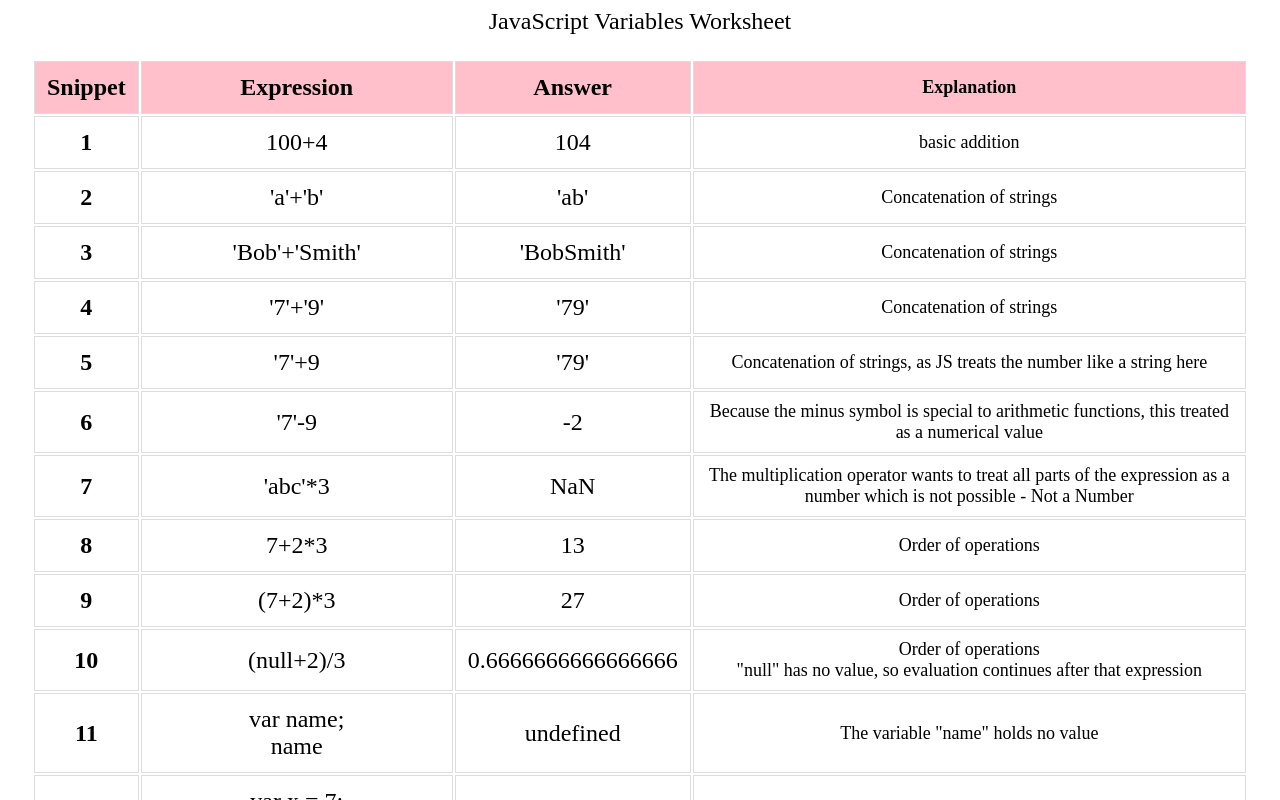
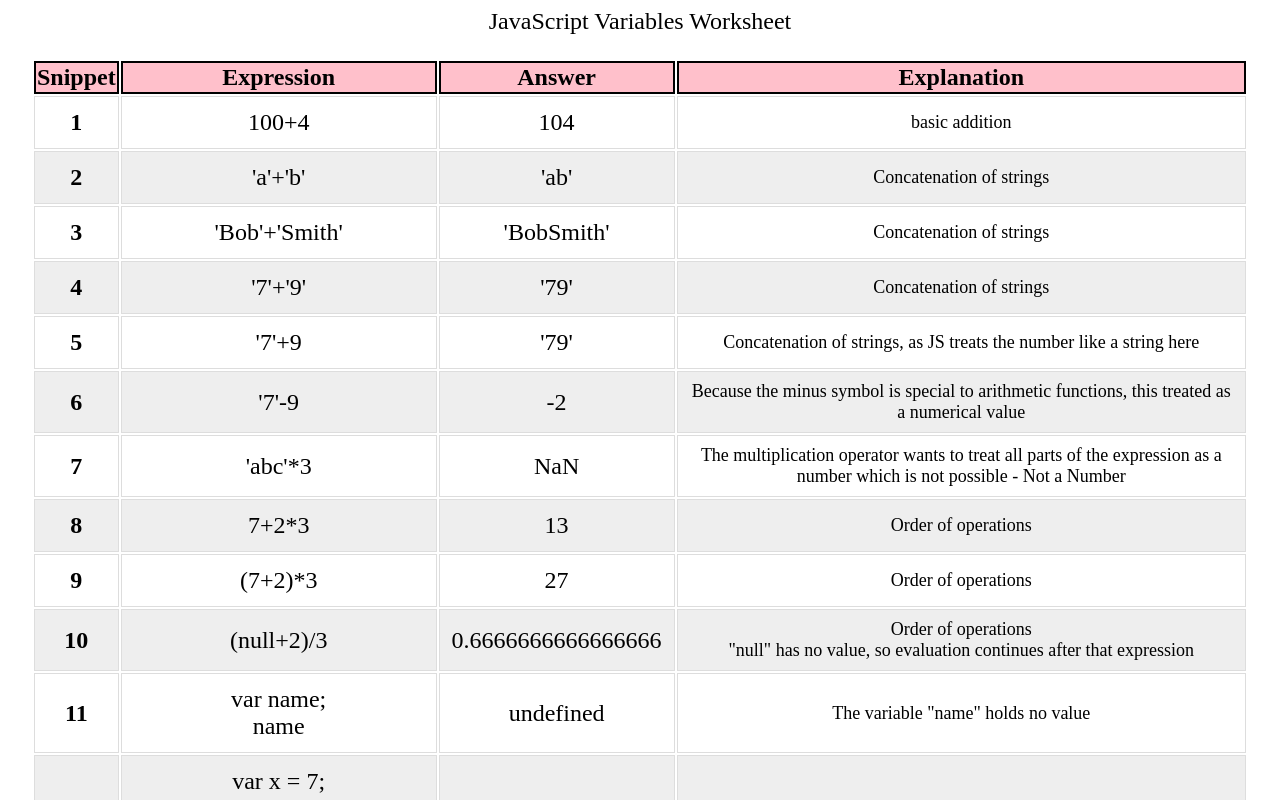
Before and after one commit to m2mathew/javascript-variables-worksheet, a website: page index.html in a window 1280 px wide. Shown: the top 800 px of the page. Drawn offline with Linux system fonts and the light colour scheme.

Commit message:
Fixed an incorrectly labeled tag and added zebra stripes

```diff
--- a/index.html
+++ b/index.html
@@ -9,11 +9,11 @@
   <div>
     <table>
       <thead>JavaScript Variables Worksheet</thead>
-      <tr class="header-row">
-        <td>Snippet</td>
-        <td>Expression</td>
-        <td>Answer</td>
-        <td>Explanation</td>
+      <tr>
+        <th>Snippet</th>
+        <th>Expression</th>
+        <th>Answer</th>
+        <th>Explanation</th>
       </tr>
       <tr>
         <td>1</td>
--- a/styles/main.css
+++ b/styles/main.css
@@ -17,7 +17,7 @@ td:hover {
     background-color: pink;
 }
 
-.header-row {
+th {
     font-weight: bold;
     border: 2px solid black;
     background-color: pink;
@@ -30,3 +30,7 @@ td:first-child {
 td:nth-child(4) {
     font-size: 0.75em;
 }
+
+tr:nth-child(odd) {
+  background: #eee;
+}
```
